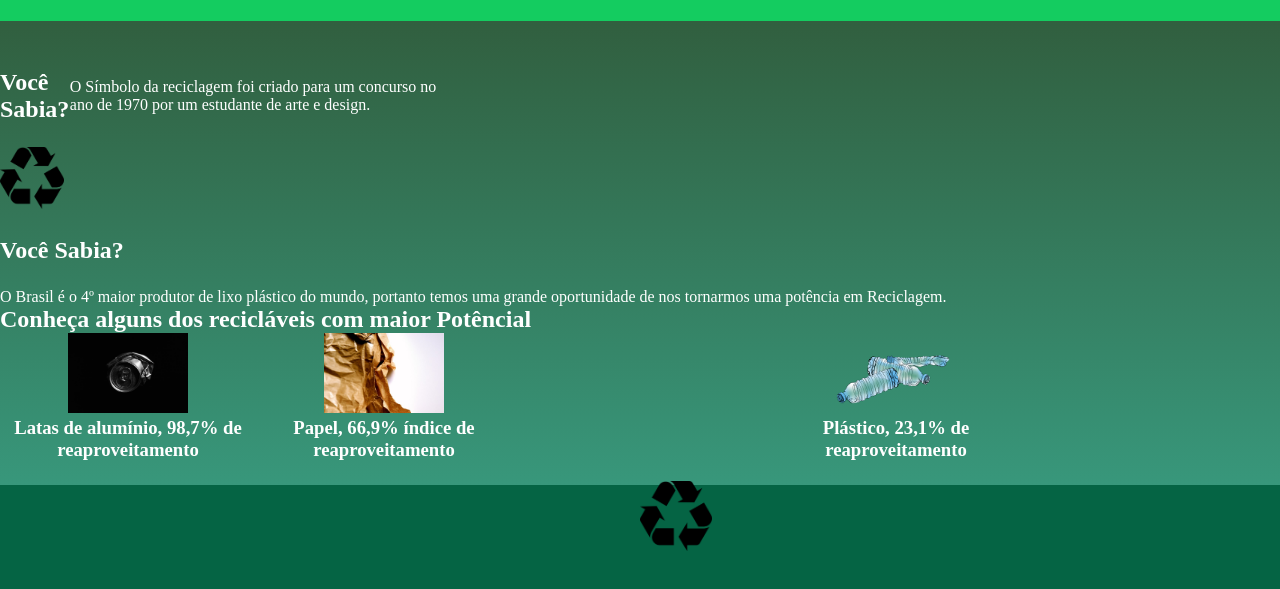
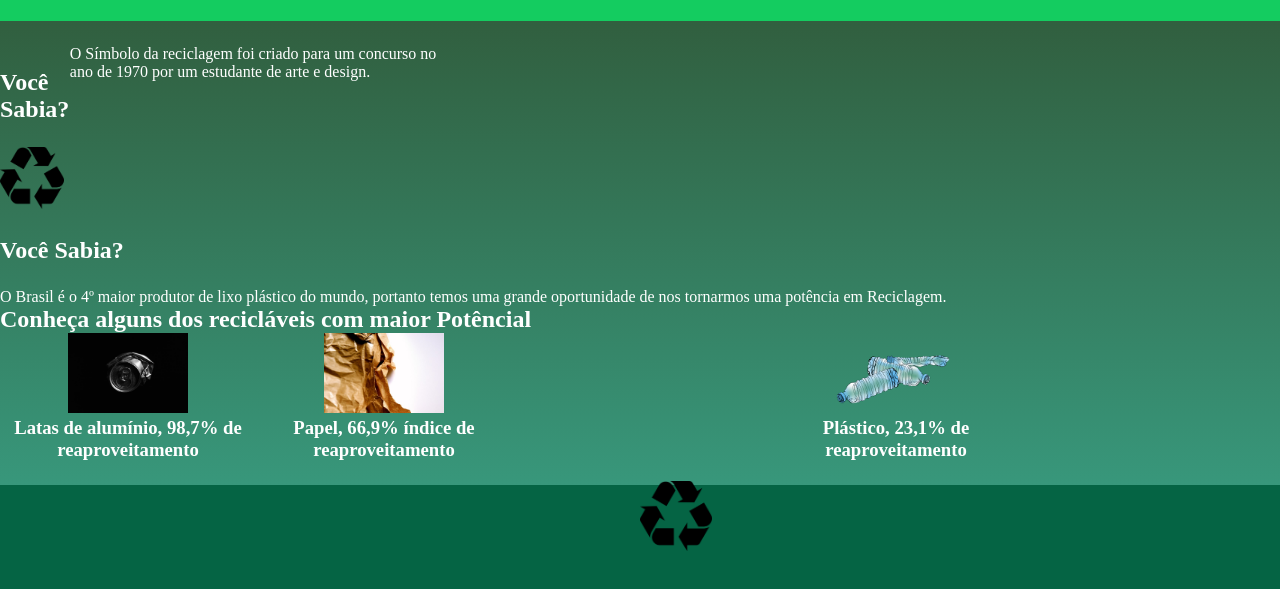
Before and after one commit to camilly-bernardo/agrinho, a plain HTML site: page index.html in a window 1280 px wide. Shown: the part 89-678 px from the top of the page. Drawn offline with Linux system fonts and the light colour scheme.

Commit message:
alterando

```diff
--- a/styles.css
+++ b/styles.css
@@ -39,8 +39,6 @@ body{
  .escola-div-conteudo{
     width: 35%;
     display: flex;
-    justify-content: space-around;
-    align-items: center;
 
  }
  .escola-titulo{
```
